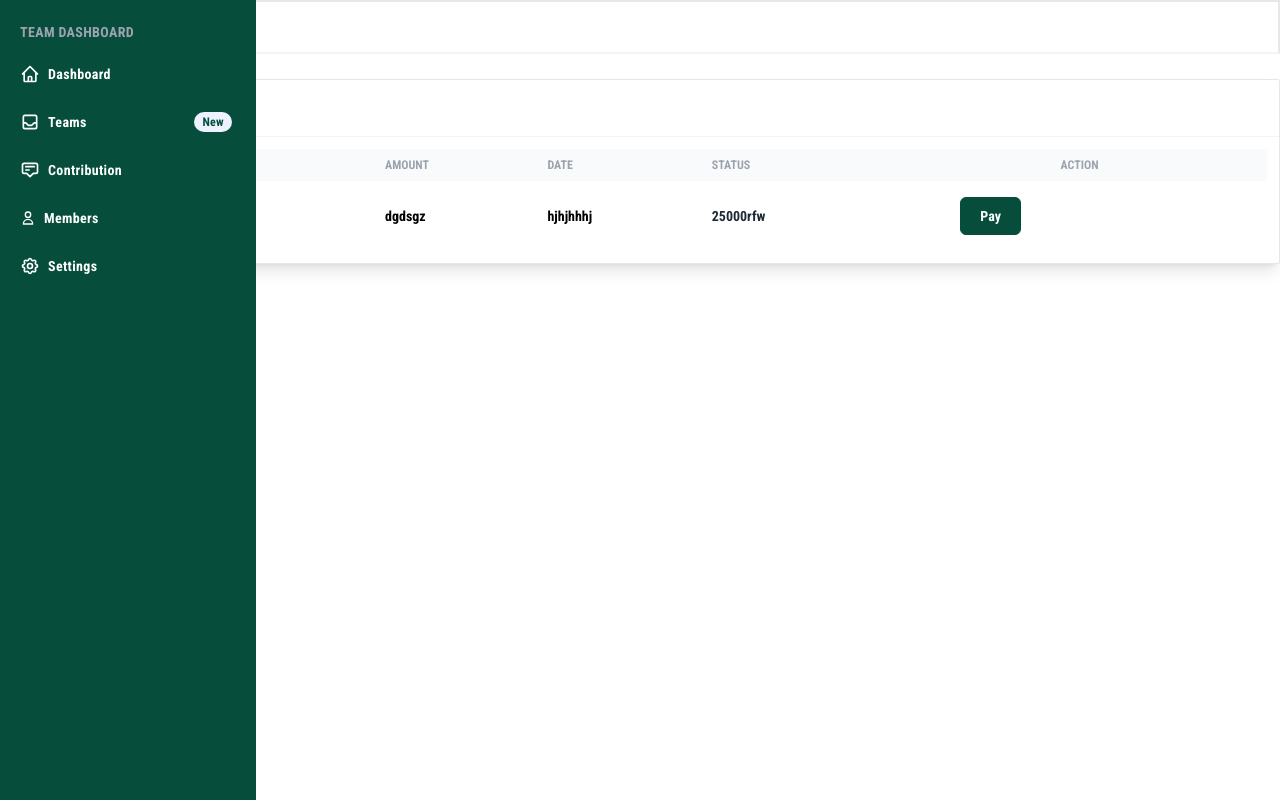
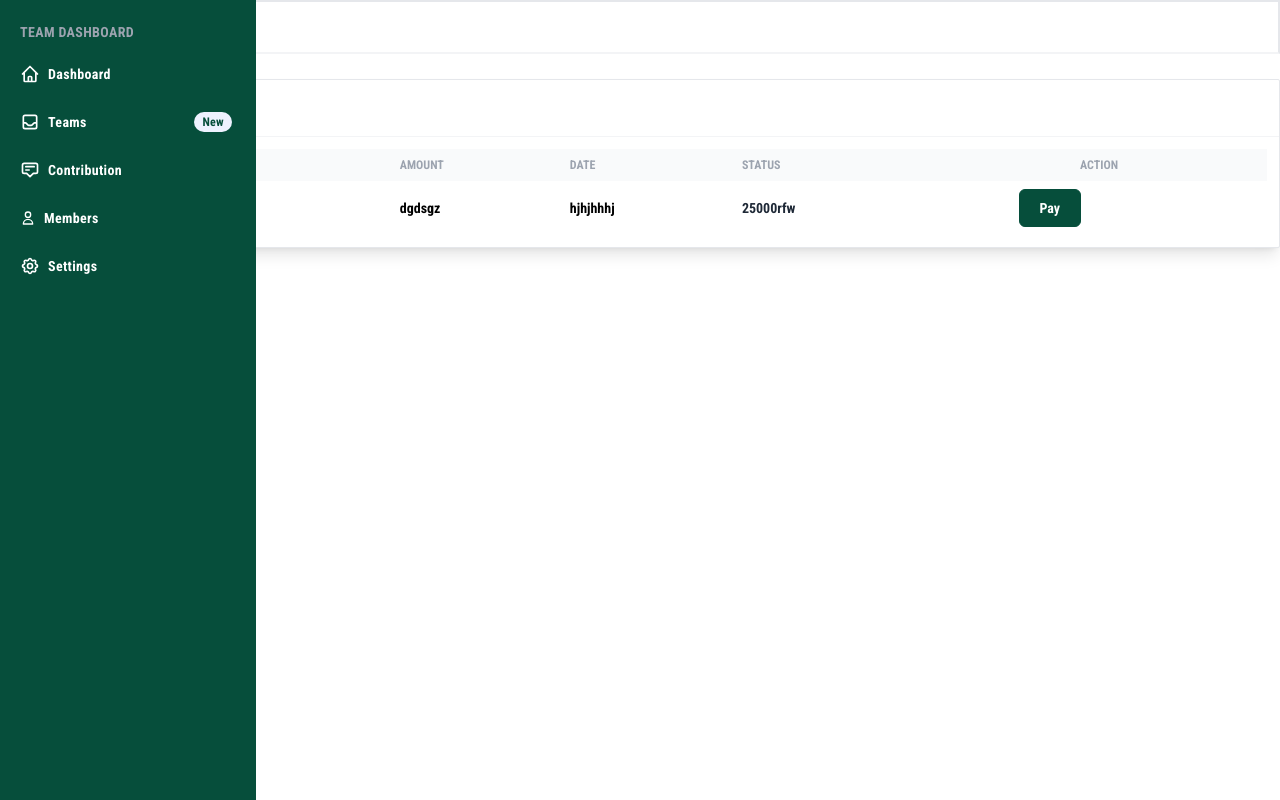
Before and after one commit to Igire-Rwanda/cash-contribution-frontend, a React (Create React App) app: page /dashboard/contribution in a window 1280 px wide. Shown: the top 800 px of the page. Built offline with nearby package versions, Linux system fonts and the light colour scheme; sample sign-in values are in the browser's storage.

Commit message:
contribution-ft-payment&teams

```diff
--- a/src/components/Contribution.js
+++ b/src/components/Contribution.js
@@ -98,7 +98,7 @@ function Contribution() {
                                                     <input type="hidden" name="customer[email]" value="ishedouce.123@gmail.com" />
                                                     <button
                                                         type="submit"
-                                                        class="border ml-[60px] w-[50%] border-emerald-900 bg-emerald-900 text-white rounded-md px-4 py-2 m-2 transition duration-500 ease select-none hover:border-emerald-900 hover:bg-white hover:text-teal-600 focus:outline-none focus:shadow-outline"
+                                                        class="border ml-[80px] w-[60%] border-emerald-900 bg-emerald-900 text-white rounded-md  py-2  transition duration-500 ease select-none hover:border-emerald-900 hover:bg-white hover:text-teal-600 focus:outline-none focus:shadow-outline"
                                                     >
                                                         Pay
                                                     </button>
```
